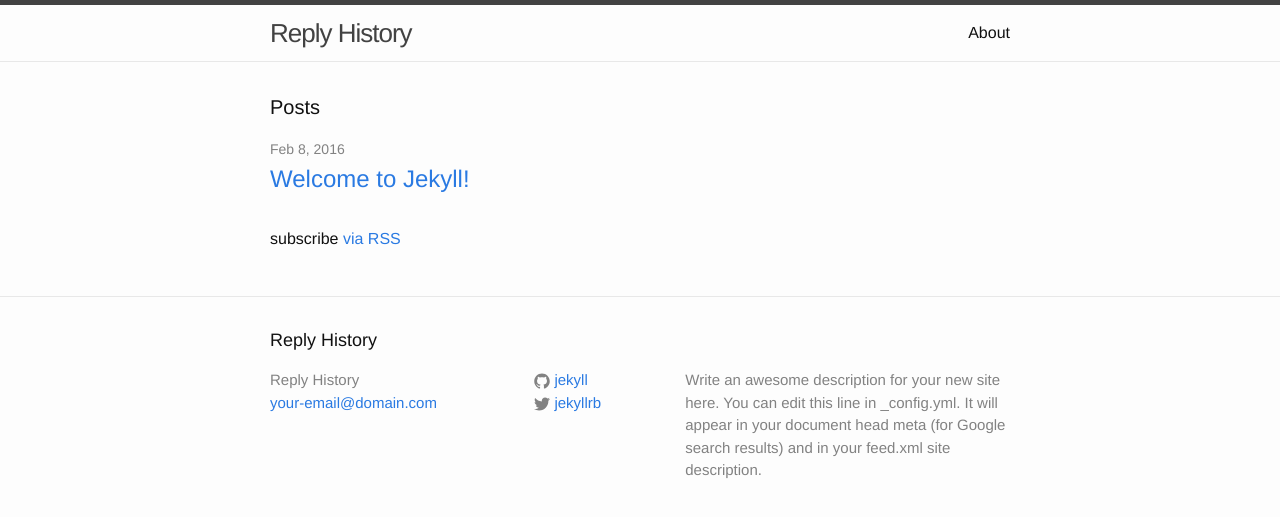
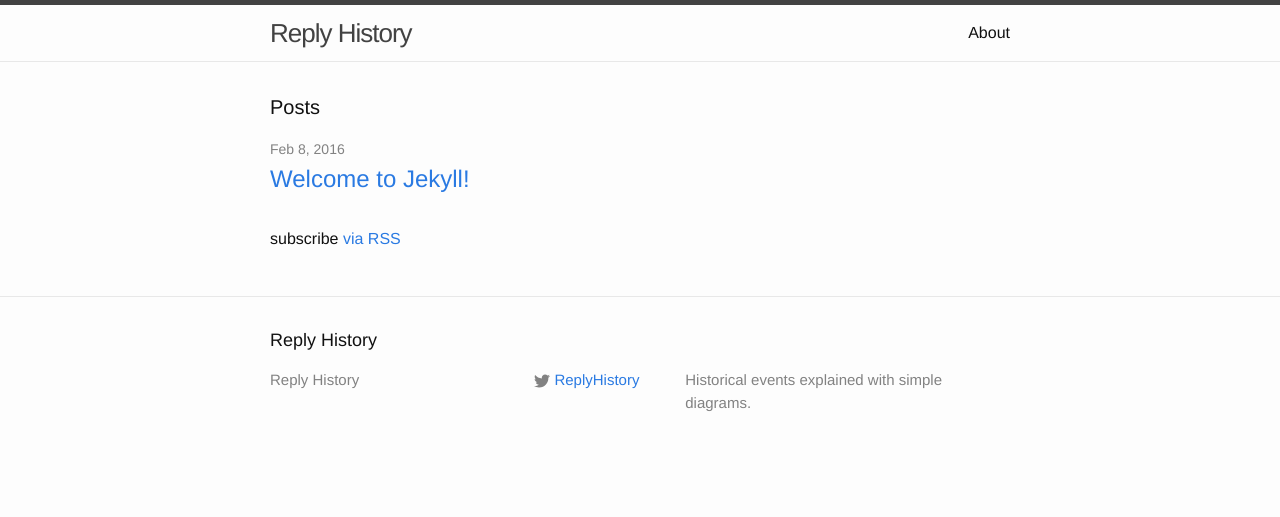
Before and after one commit to ReplyHistory/ReplyHistory.github.io, a Jekyll site: the page built from index.html, in a window 1280 px wide. Shown: the top 517 px of the page. Built offline with Jekyll 4.4.1, drawn with Linux system fonts in a browser that asks for light colours.

Commit message:
Update _config.yml

```diff
--- a/_config.yml
+++ b/_config.yml
@@ -7,15 +7,13 @@
 
 # Site settings
 title: Reply History
-email: your-email@domain.com
+contact email: ReplyHistory@gmail.com
 description: > # this means to ignore newlines until "baseurl:"
-  Write an awesome description for your new site here. You can edit this
-  line in _config.yml. It will appear in your document head meta (for
-  Google search results) and in your feed.xml site description.
+  Historical events explained with simple diagrams.
 baseurl: "" # the subpath of your site, e.g. /blog
 url: "http://www.replyhistory.com" # the base hostname & protocol for your site
-twitter_username: jekyllrb
-github_username:  jekyll
+twitter_username: ReplyHistory
+facebook_username: ReplyHistory
 
 # Build settings
 markdown: kramdown
```
